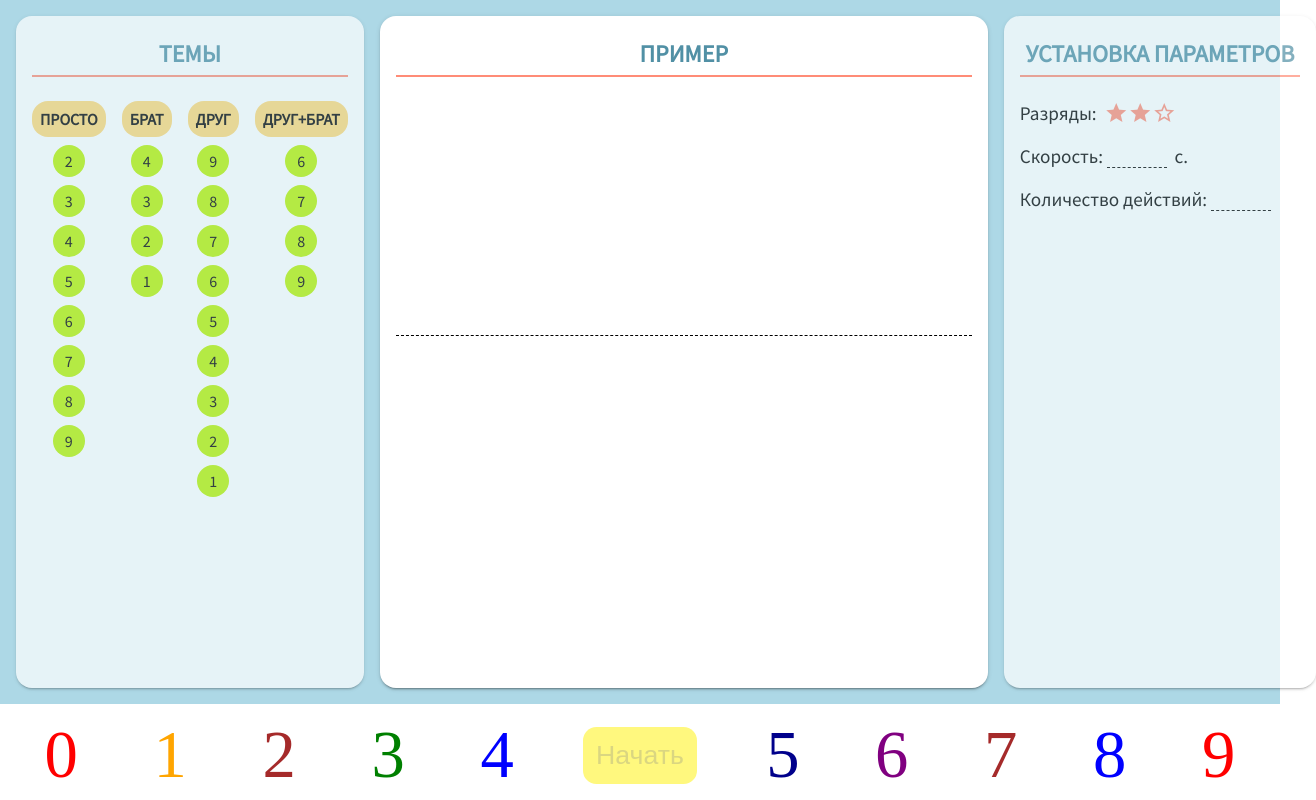
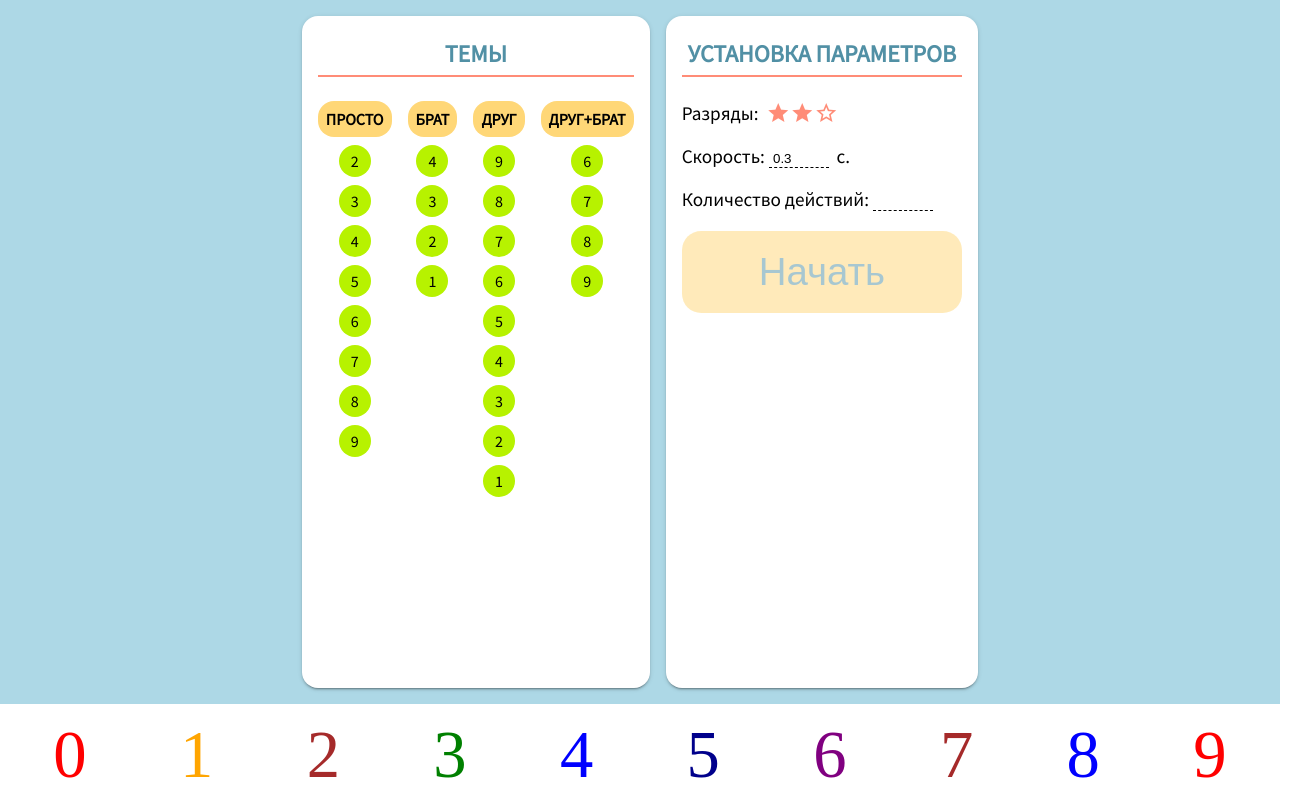
Before and after one commit to minotru/arithmetic-front, an Angular app: page / in a window 1280 px wide. Shown: the whole page, 1316 px wide, since content can reach past the window. Built offline with nearby package versions, Linux system fonts and the light colour scheme; a web font is replaced by a local one.

Commit message:
select/play task flow

```diff
--- /dev/null
+++ b/src/app/interfaces/index.ts
@@ -0,0 +1,2 @@
+export * from './task';
+export * from './user';
--- a/src/app/student-page/student-page.component.html
+++ b/src/app/student-page/student-page.component.html
@@ -1,5 +1,5 @@
-<main class="main-section" fxLayout="row" fxLayoutAlign="space-around">
-  <section class="section"[class.not-in-focus]="appState !== 'config'">
+<main class="main-section" fxLayout="row" fxLayoutAlign="center" fxLayoutGap="1em">
+  <section class="section" [class.not-in-focus]="appState !== 'config'">
     <header>
       <h1 class="section-header-text">ТЕМЫ</h1>
     </header>
@@ -30,28 +30,53 @@
       </div>
     </div>
   </section>
-  <section *ngIf="appState !== 'config'" class="section task-section" fxLayout="column" fxFlex="auto">
+  <section class="section task-section" *ngIf="appState !== 'config'" fxLayout="column">
     <header class="section-header">
       <h1 class="section-header-text">ПРИМЕР</h1>
     </header>
-    <div class="section-content" fxLayout="column" fxLayoutAlign="space-between" style="height: 100%;">
-      <div class="task">
+    <div class="section-content" fxLayout="column" fxLayoutAlign="space-between center" style="height: 100%;">
+      <!-- <span *ngIf="appState === 'enter_answer'">Введите ответ</span> -->
+      <div class="task" *ngIf="appState !== 'config'">
         <span *ngIf="appState === 'running'">
           {{currentOperationString}}
         </span>
         <input
-          *ngIf="appState === 'enter_answer'"
+          *ngIf="appState === 'enter_answer' || appState === 'answered'"
           type="text"
+          maxlength="3"
+          (keypress)="isNumberInput($event)"
+          (keyup.enter)="onAnswerInput()"
+          fxFlex="none"
           class="my-input enter-answer-input"
+          #answerInput
+          autofocus
         >
       </div>
-      <div class="past-operations">
+
+      <button
+        *ngIf="appState === 'enter_answer'"
+        class="enter-answer-button button"
+        (click)="onAnswerInput()"
+        type="button"
+      >
+        Ответить
+      </button>
+      <span *ngIf="appState === 'answered'" fxLayoutGap="1em">
+        <button type="button" class="button" (click)="onRetry()">
+          Еще раз
+        </button>
+        <button type="button" class="button" (click)="onClear()">
+          Очистить
+        </button>
+      </span>
+      <div class="past-operations" *ngIf="appState !== 'config'" #pastOperationsBlock>
         <span
-          *ngFor="let operation of operations"
+          *ngFor="let operation of pastOperations"
           class="past-operation"
         >
           {{operationToString(operation)}}
         </span>
+        &nbsp;
       </div>
     </div>
   </section>
@@ -59,7 +84,7 @@
     <header>
       <h1 class="section-header-text">УСТАНОВКА ПАРАМЕТРОВ</h1>
     </header>
-    <div class="params">
+    <div class="params" fxLayout="column">
       <div class="params-digits" fxLayout="row" fxLayoutAlign="start center">
         Разряды:
         &nbsp;
@@ -103,6 +128,15 @@
           [formControl]="configForm.get('operationsCnt')"
         >
       </div>
+      <button
+        type="button"
+        (click)="onStart()"
+        [disabled]="!configForm.valid"
+        class="button start-button"
+        *ngIf="appState === 'config'"
+      >
+        Начать
+      </button>
     </div>
   </section>
 </main>
@@ -112,7 +146,6 @@
   <span class="funny-digit" style="color:brown">2</span>
   <span class="funny-digit" style="color:green">3</span>
   <span class="funny-digit" style="color:blue">4</span>
-  <button type="button" (click)="start()" [disabled]="!configForm.valid" class="start-button">Начать</button>
   <span class="funny-digit" style="color:darkblue">5</span>
   <span class="funny-digit" style="color:purple">6</span>
   <span class="funny-digit" style="color:brown">7</span>
--- a/src/app/student-page/student-page.component.scss
+++ b/src/app/student-page/student-page.component.scss
@@ -30,18 +30,9 @@ $material-shadow: 0 3px 1px -2px rgba(0,0,0,.2), 0 2px 2px 0 rgba(0,0,0,.14), 0
 
 .main-section {
   padding: 1em;
-  width: 100vw;
+  // width: 100vw;
   flex: 1;
 }
-
-.main-section > * {
-  margin-right: 1em;
-}
-
-.main-section > *:last-child {
-  margin-right: 0;
-}
-
 
 .bottom-section {
   font-size: smaller;
@@ -50,7 +41,7 @@ $material-shadow: 0 3px 1px -2px rgba(0,0,0,.2), 0 2px 2px 0 rgba(0,0,0,.14), 0
   background: white;
 }
 
-.start-button {
+.button {
   padding: 0.5em;
   font-size: 2em;
   text-decoration: none;
@@ -58,7 +49,22 @@ $material-shadow: 0 3px 1px -2px rgba(0,0,0,.2), 0 2px 2px 0 rgba(0,0,0,.14), 0
   border: none;
   background: none;
   border-radius: 0.5em ;
-  background: $text-bk-1;
+  color: $text-blue;
+  background: #FFD777;
+}
+
+.button:hover {
+  cursor: pointer;
+  box-shadow: $material-shadow;
+}
+
+.enter-answer-button {
+  max-width: 50%;
+  // flex: 0 1 auto;
+}
+
+.start-button {
+  // background: $text-bk-1;
 }
 
 .start-button:disabled {
@@ -67,7 +73,6 @@ $material-shadow: 0 3px 1px -2px rgba(0,0,0,.2), 0 2px 2px 0 rgba(0,0,0,.14), 0
 
 .start-button:hover {
   border: 2px solid $text-bk-1;
-  cursor: pointer;
 }
 
 .section-header-text {
@@ -84,8 +89,8 @@ $material-shadow: 0 3px 1px -2px rgba(0,0,0,.2), 0 2px 2px 0 rgba(0,0,0,.14), 0
 }
 
 
-.topic {
-}
+// .topic {
+// }
 
 .topic > * {
   margin: auto;
@@ -149,9 +154,9 @@ $material-shadow: 0 3px 1px -2px rgba(0,0,0,.2), 0 2px 2px 0 rgba(0,0,0,.14), 0
   font-size: larger;
 }
 
-.params-digits {
-  // font-size: larger;
-}
+// .params-digits {
+//   // font-size: larger;
+// }
 
 .params-digits-icon {
   color: red;
@@ -170,10 +175,16 @@ $material-shadow: 0 3px 1px -2px rgba(0,0,0,.2), 0 2px 2px 0 rgba(0,0,0,.14), 0
 }
 
 .enter-answer-input {
+  color: $text-blue;
+  width: 100%;
   font-size: 1em;
-  width: 3em;
-  color: $text-blue;
-  -webkit-appearance: none;
+}
+.enter-answer-input.valid {
+  color: $text-bk-2;
+}
+
+.enter-answer-input.invalid {
+  color: $text-accent;
 }
 
 .my-input:focus {
@@ -181,24 +192,20 @@ $material-shadow: 0 3px 1px -2px rgba(0,0,0,.2), 0 2px 2px 0 rgba(0,0,0,.14), 0
 }
 
 .task-section {
-  // width: 100%;
-  // max-width: 50%;
+  flex: 1;
+  overflow: auto;
 }
-.section-content {
 
-}
+// .section-content {
+// }
 
 .task {
   margin: 0 auto;
   font-size: 12em;
   color: #5190A5;
-  // color: $text-bk-2;
-  // box-shadow: 0 10px red;
-  // border-bottom: 4px solid red;
 }
 
 .past-operations {
-  display: none;
   width: 100%;
   font-size: x-large;
   color: $text-blue;
@@ -207,7 +214,6 @@ $material-shadow: 0 3px 1px -2px rgba(0,0,0,.2), 0 2px 2px 0 rgba(0,0,0,.14), 0
   border-right: 0;
   white-space: nowrap;
   overflow: hidden;
-  flex-grow: 0;
 }
 
 .past-operation {
--- a/src/app/student-page/student-page.component.ts
+++ b/src/app/student-page/student-page.component.ts
@@ -1,14 +1,9 @@
-import { Component, OnInit } from '@angular/core';
-import { FormGroup, FormBuilder, Validators } from '@angular/forms';
-import { TopicName, IOperation, OperationType, ITaskConfig } from '../interfaces/task';
+import { Component, OnInit, ViewChild, ElementRef } from '@angular/core';
+import { FormGroup, FormBuilder, Validators, FormControl } from '@angular/forms';
+import { TopicName, ITopic, IOperation, OperationType, ITaskConfig, ITask } from '../interfaces/task';
 import { UserService } from '../services/user.service';
 import { OPERATIONS } from '../mocks/operations';
-
-interface ITopic {
-  name: string;
-  caption: string;
-  levels: string[];
-}
+import { TaskService } from '../services/task.service';
 
 const SPEED_VALUES: number[] = [
   7, 6, 5, 4, 3.5, 3, 2.5, 2, 1.5, 1, 0.7,
@@ -18,7 +13,16 @@ enum AppState {
   CONFIG = 'config',
   RUNNING = 'running',
   ENTER_ANSWER = 'enter_answer',
+  ANSWERED = 'answered',
 }
+
+const DEFAULT_TASK_CONFIG: ITaskConfig =  {
+  speed: null,
+  topic: null,
+  level: null,
+  digitsCnt: 2,
+  operationsCnt: null,
+};
 
 const TOPICS: ITopic[] = [
   {
@@ -50,29 +54,32 @@ const TOPICS: ITopic[] = [
 })
 export class StudentPageComponent implements OnInit {
   topics: ITopic[] = TOPICS;
-  taskConfig: ITaskConfig = { digitsCnt: 2, speed: 0.1 } as ITaskConfig;
   speedValues: number[] = SPEED_VALUES;
   configForm: FormGroup;
-  readonly operations = [...OPERATIONS];
+  task: ITask;
   currentOperationIndex = 0;
   timerId: number;
   appState: AppState;
+  @ViewChild('answerInput') answerInput: HTMLInputElement;
+  @ViewChild('pastOperationsBlock') pastOperationsBlock: HTMLElement;
+  answerInputControl = new FormControl('');
 
   constructor(
     private fb: FormBuilder,
     private userService: UserService,
+    private taskService: TaskService,
   ) {}
 
   ngOnInit() {
-    this.appState = AppState.ENTER_ANSWER;
     this.configForm = this.fb.group({
-      speed: ['', Validators.required],
+      speed: [0.3, Validators.required],
       topic: ['', Validators.required],
       level: ['', Validators.required],
       digitsCnt: [2, Validators.required],
       operationsCnt: ['', Validators.required],
     });
-    // this.startTimer();
+    this.appState = AppState.CONFIG;
+    // this.onStart();
   }
 
   selectLevel(newTopic: string, newLevel: string) {
@@ -99,9 +106,15 @@ export class StudentPageComponent implements OnInit {
     });
   }
 
-  start() {
-    this.taskConfig = this.configForm.value;
-    this.appState = AppState.RUNNING;
+  onStart() {
+    const taskConfig = this.configForm.value as ITaskConfig;
+    // taskConfig.speed = 0.1;
+    this.taskService
+      .generateTask(taskConfig)
+      .subscribe((task) => {
+        this.task = task;
+        this.runApp();
+      });
   }
 
   operationToString(operation: IOperation): string {
@@ -112,23 +125,32 @@ export class StudentPageComponent implements OnInit {
     if (this.currentOperationIndex === -1) {
       return '';
     }
-    return this.operationToString(this.operations[this.currentOperationIndex]);
+    const currentOperation = this.operations[this.currentOperationIndex];
+    return this.operationToString(currentOperation);
   }
 
-  get pastOperationStrings(): string[] {
+  get pastOperations(): IOperation[] {
     if (this.currentOperationIndex === -1) {
-      return [''];
+      return [];
     }
     return this.operations
-      .slice(0, this.currentOperationIndex + 1)
-      .map(operation => this.operationToString(operation));
+      .slice(0, this.currentOperationIndex + 1);
   }
 
-  startTimer() {
+  isNumberInput(event: any): boolean {
+    return event.key >= '0' && event.key <= '9';
+  }
+
+  runApp() {
+    this.appState = AppState.RUNNING;
     this.currentOperationIndex = -1;
-    this.timerId = window.setInterval(
-      () => this.onNextOperation(),
-      this.taskConfig.speed * 1000,
+    // this.answerInput.focus();
+    window.setTimeout(() => {
+      this.timerId = window.setInterval(
+        () => this.onNextOperation(),
+        this.task.config.speed * 1000)
+      },
+      1000,
     );
   }
 
@@ -137,12 +159,61 @@ export class StudentPageComponent implements OnInit {
   }
 
   onNextOperation() {
-    this.currentOperationIndex++;
-    if (this.currentOperationIndex === this.operations.length) {
+    if (this.currentOperationIndex + 1 === this.operations.length) {
       window.clearInterval(this.timerId);
-      // this.currentOperationIndex = 0;
+      this.appState = AppState.ENTER_ANSWER;
+      // this.answerInput.focus();
     } else {
+      this.currentOperationIndex++;
       this.playTickSound();
     }
+    this.pastOperationsBlock.scrollBy(50, 0);
+  }
+
+  onAnswerInput() {
+    const userAnswer = Number.parseInt(this.answerInput.value);
+    this.taskService
+      .checkAnswer(userAnswer)
+      .subscribe((task => {
+        this.task = task;
+        this.answerInput.disabled = true;
+        if (task.isCorrect) {
+          this.answerInput.classList.add('valid');
+        } else {
+          this.answerInput.value = task.answer.toString();
+          this.answerInput.classList.add('invalid');
+        }
+        this.appState = AppState.ANSWERED;
+      }));
+  }
+
+  get operations(): IOperation[] {
+    return this.task.operations;
+  }
+
+  @ViewChild('answerInput') set setAnswerInput(ref: ElementRef) {
+    if (ref) {
+      this.answerInput = ref.nativeElement;
+    }
+  }
+
+  @ViewChild('pastOperationsBlock') set setPastOperations(ref: ElementRef) {
+    if (ref) {
+      this.pastOperationsBlock = ref.nativeElement;
+    }
+  }
+
+  isCorrect(): boolean {
+    return this.task.isCorrect;
+  }
+
+  onRetry() {
+    this.onStart();
+  }
+
+  onClear() {
+    this.configForm.setValue(DEFAULT_TASK_CONFIG);
+    this.answerInput.value = '';
+    this.appState = AppState.CONFIG;
   }
 }
```
Also changed, not shown: src/app/interfaces/task.ts (+10 -2 lines), src/app/services/task.service.ts (+31 -0 lines), 1 other file (tests, documents, lock files or other folders).
